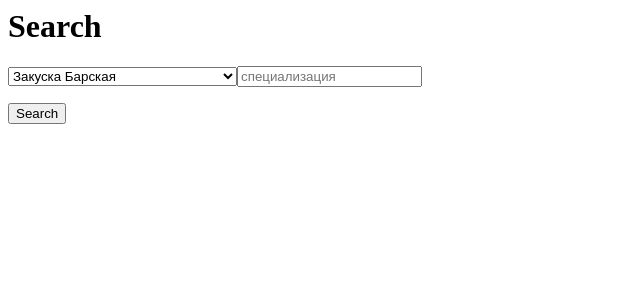
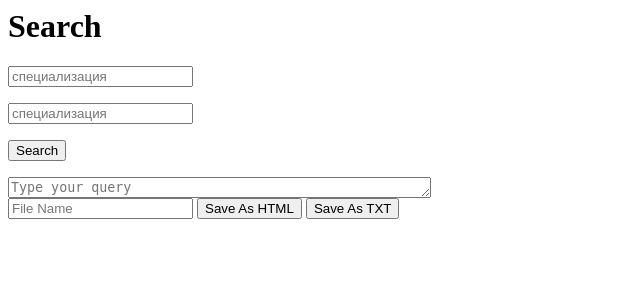
Before and after one commit to Piramind/my-projects, a Django app: template App/hiree/main/templates/main/viev.html in a window 1280 px wide. Shown: the top 300 px of the page, without its empty margins (0-640 px from the left). Run offline with Django 3.2, Linux system fonts and the light colour scheme; the template is opened without the code that fills it, so the values that code supplies are empty; parts of the project's set-up code (start-up, migrations or seed data) failed here and were passed over.

Commit message:
edit app

```diff
--- a/App/hiree/hiree/settings.py
+++ b/App/hiree/hiree/settings.py
@@ -20,7 +20,7 @@ BASE_DIR = Path(__file__).resolve().parent.parent
 # See https://docs.djangoproject.com/en/3.1/howto/deployment/checklist/
 
 # SECURITY WARNING: keep the secret key used in production secret!
-SECRET_KEY = 'fhgsfghagjahoughalgn'
+SECRET_KEY = 'H2eako0U4a.Suw?01euUwF-yQl'
 
 # SECURITY WARNING: don't run with debug turned on in production!
 DEBUG = True
--- a/App/hiree/main/models.py
+++ b/App/hiree/main/models.py
@@ -1,5 +1 @@
 from django.db import models
-
-
-class Task(models.M):
-    pass
--- a/App/hiree/main/templates/main/viev.html
+++ b/App/hiree/main/templates/main/viev.html
@@ -1,3 +1,4 @@
+<html>
 <div id="container_demo" >
     <!-- спрятанный якорь, чтобы избежать прыжков http://www.css3create.com/Astuce-Empecher-le-scroll-avec-l-utilisation-de-target#wrap4  -->
     <a class="hiddenanchor" id="tosubscribe"></a>
@@ -6,13 +7,13 @@
         <div id="login" class="animate form">
             <form  action="hiree.py" method=”POST”>
                 <h1>Search</h1>
-                <p><select name="food">
-                    <option value="r1">Закуска Барская</option>
-                    <option value="r2">Раки, фаршированные по-царски</option>
-                    <option value="r3">Биточки в горшочке</option></p>
+                <p>
+                    <label for="login" class="youpasswd" data-icon="p"> </label>
+                    <input id="login" name="login" required="required" type="text" placeholder="специализация" />
+                </p>
                 <p>
                     <label for="password" class="youpasswd" data-icon="p"> </label>
-                    <input id="password" name="password" required="required" type="password" placeholder="специализация" />
+                    <input id="password" name="password" required="required" type="text" placeholder="специализация" />
                 </p>
                 <p class="login button">
                     <input type="submit" value="Search" />
@@ -20,6 +21,50 @@
             </form>
         </div>
             </form>
+            <head>
+
+<script language="Javascript" >
+function download(filename, text) {
+  var pom = document.createElement('a');
+  pom.setAttribute('href', 'data:text/plain;charset=utf-8,' +
+
+encodeURIComponent(text));
+  pom.setAttribute('download', filename);
+
+  pom.style.display = 'none';
+  document.body.appendChild(pom);
+
+  pom.click();
+
+  document.body.removeChild(pom);
+}
+
+function addTextHTML()
+{
+    document.addtext.name.value = document.addtext.name.value + ".html"
+}
+
+function addTextTXT()
+{
+    document.addtext.name.value = document.addtext.name.value + ".txt"
+}
+</script>
+
+</head>
+<body>
+
+<form name="addtext" onsubmit="download(this['name'].value, this['text'].value)">
+
+<textarea rows="1" cols="50" name="text" placeholder="Type your query"></textarea>
+<br>
+<input type="text" name="name" value="" placeholder="File Name">
+<input type="submit" onClick="addTextHTML();" value="Save As HTML">
+<input type="submit" onClick="addTexttxt();" value="Save As TXT">
+
+</form>
+</body>
+
         </div>
     </div>
 </div>
+</html>
--- a/App/hiree/main/urls.py
+++ b/App/hiree/main/urls.py
@@ -1,4 +1,4 @@
 from django.urls import path
-from . import vievs
+from main import views
 urlpatterns = [
-    path('', vievs.index)]
+    path('', views.index)]
```
Also changed, not shown: App/hiree.py (+15 -2 lines).
